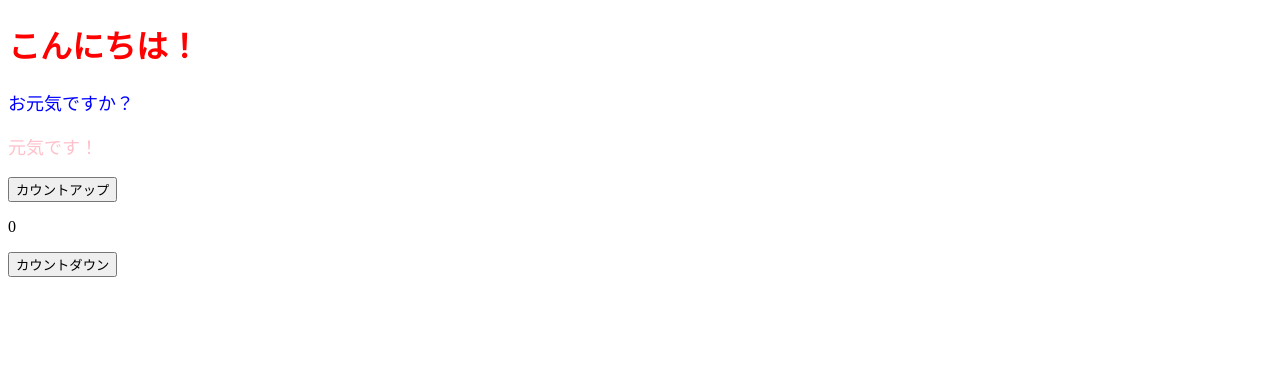
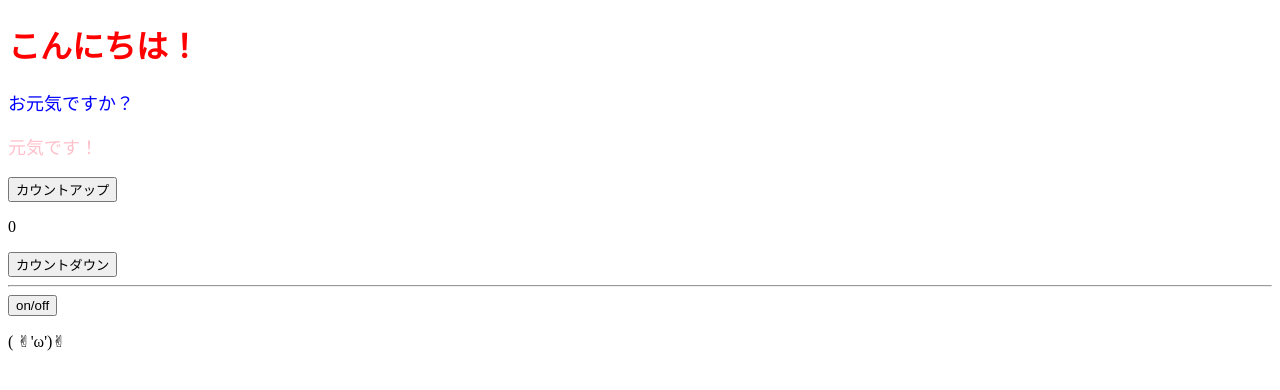
Before and after one commit to s10aim/React-basic, a React (Create React App) app: page / in a window 1280 px wide. Shown: the top 390 px of the page. Built offline with nearby package versions, Linux system fonts and the light colour scheme.

Commit message:
再レンダリングと副作用を知る(useEffect)

```diff
--- a/src/App.jsx
+++ b/src/App.jsx
@@ -1,14 +1,33 @@
-import React, { useState } from "react";
+import React, { useEffect, useState } from "react";
 import ColorfulMessage from './components/ColorfulMessage'
 
 const App = () => {
+  console.log('最初')
+  const [num, setNum] = useState(0);
+  const [faceShowFlag, setFaceShowFlag] = useState(true)
+
   const onClickCountUp = () => {
     setNum(num + 1);
   }
   const onClickCountDown = () => {
     setNum(num -1)
   }
-  const [num, setNum] = useState(0);
+
+  const onClickSwitchShowFlag = () => {
+    setFaceShowFlag(!faceShowFlag)
+  }
+
+  useEffect(() => {
+      if (num % 3 === 0) {
+    // faceShowFlagがfalseの場合に右側の処理をする
+    faceShowFlag || setFaceShowFlag(true)
+  } else {
+    // faceShowFlagがtrueの場合に右側の処理をする
+    faceShowFlag && setFaceShowFlag(false)
+  }
+  // eslint-disable-next-line react-hooks/exhaustive-deps
+  }, [num]);
+
   return (
     <>
       <h1 style={{ color: 'red' }}>こんにちは！</h1>
@@ -19,6 +38,11 @@
       <button onClick={onClickCountUp}>カウントアップ</button>
       <p>{num}</p>
       <button onClick={onClickCountDown}>カウントダウン</button>
+      <hr></hr>
+      <button onClick={onClickSwitchShowFlag}>on/off</button>
+      {/* faceShowFlagがtrueの場合に右の要素を返す */}
+      {faceShowFlag && <p>( ✌︎'ω')✌︎</p>}
+
     </>
   );
 };
```
